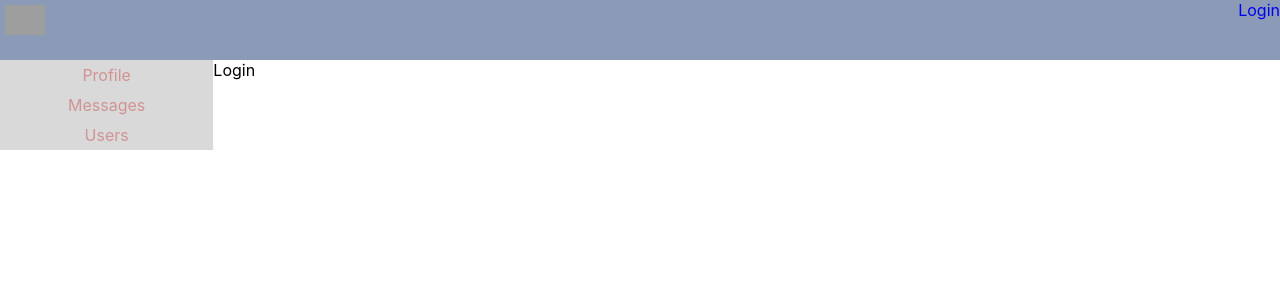
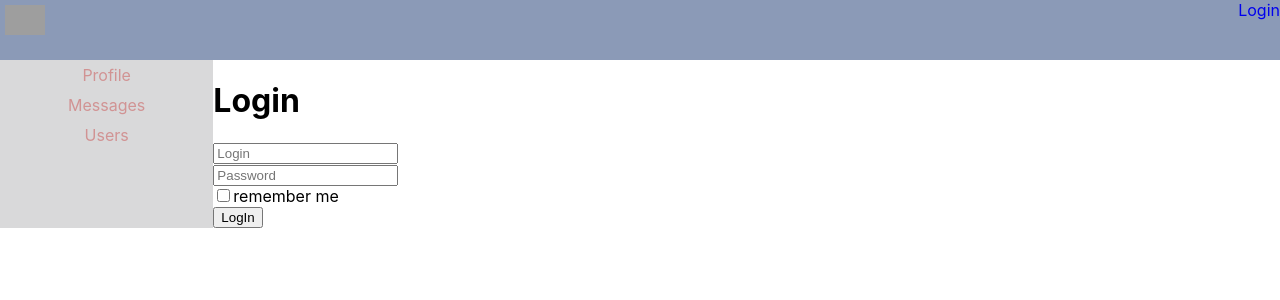
Before and after one commit to Edward116/SinglePage, a React (Create React App) app: page /login in a window 1280 px wide. Shown: the top 300 px of the page. Built offline with nearby package versions, Linux system fonts and the light colour scheme; no server answers; grey boxes are pictures that could not be loaded.

Commit message:
add redux-form

```diff
--- a/package.json
+++ b/package.json
@@ -14,6 +14,7 @@
     "react-router-dom": "^5.2.0",
     "react-scripts": "4.0.2",
     "redux": "^4.0.5",
+    "redux-form": "^8.3.7",
     "redux-thunk": "^2.3.0",
     "web-vitals": "^1.1.0"
   },
--- a/src/Components/Login/Login.js
+++ b/src/Components/Login/Login.js
@@ -1,15 +1,47 @@
 import React from 'react';
+import {Field, reduxForm} from "redux-form";
 
 
-const Login = () => {
+const Login = (props) => {
+    const onSubmit = (formData) => {
+        console.log(formData);
+    }
     return (
         <div>
-            Login
+            <h1>Login</h1>
+            <ReduxLoginForm onSubmit={onSubmit}/>
         </div>
 
     );
 
 }
 
+const LoginForm = (props) => {
+    return (
+        <form onSubmit={props.handleSubmit}>
+            <div>
+                <Field placeholder={'Login'} name={'login'} component={'input'}/>
+            </div>
+            <div>
+                <Field placeholder={'Password'} name={'password'} component={'input'}/>
+            </div>
+            <div>
+                <Field type={'checkbox'} name={'rememberMe'} component={'input'}/>
+                remember me
+            </div>
+            <div>
+                <button>LogIn</button>
+            </div>
+        </form>
+
+
+    );
+
+}
+
+const ReduxLoginForm = reduxForm({
+    form: 'login'
+})(LoginForm);
+
 
 export default Login;
--- a/src/Redux/Store/Store.js
+++ b/src/Redux/Store/Store.js
@@ -4,12 +4,14 @@
 import usersReducer from "../Reducers/UsersReducer";
 import authReducer from "../Reducers/authReducer";
 import thunkMiddleware from 'redux-thunk'
+import {reducer as formReducer} from 'redux-form'
 
 const reducers = combineReducers({
     profilePage: profileReducer,
     dialogsPage: dialogsReducer,
     usersPage: usersReducer,
-    auth: authReducer
+    auth: authReducer,
+    form: formReducer
 });
 
 
```
Also changed, not shown: 1 other file (tests, documents, lock files or other folders).
